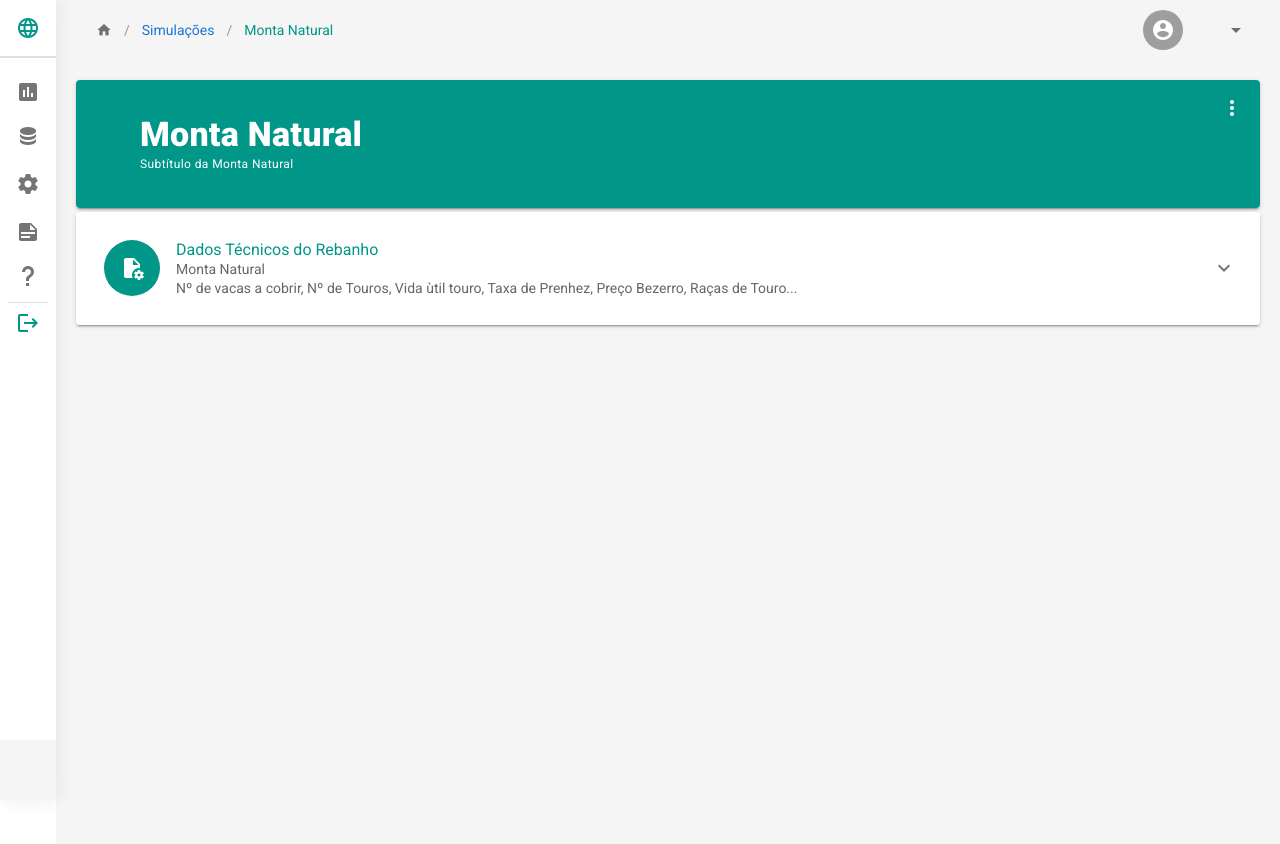
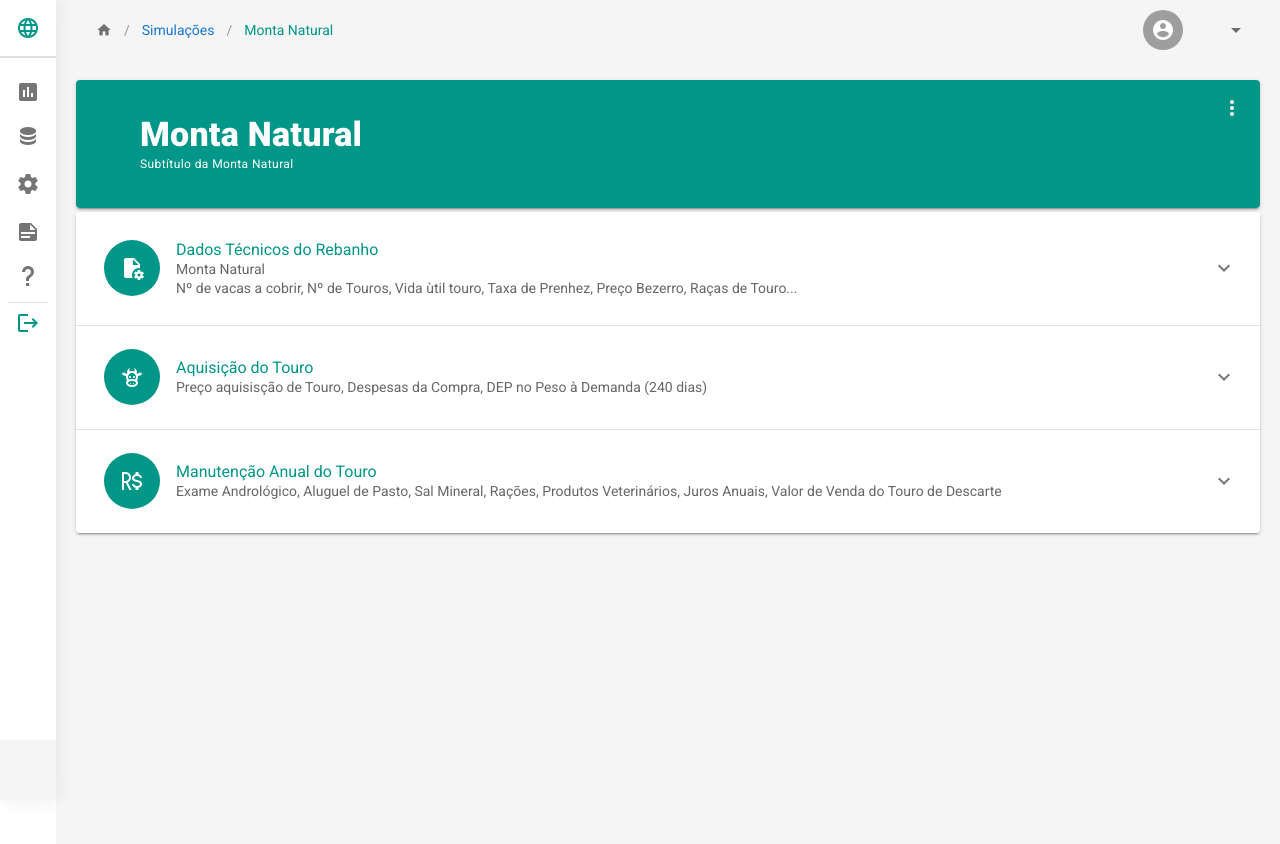
Before and after one commit to wagnervf/criacerto-manager, a Vue app in the folder front/: page /montanatural/index in a window 1280 px wide. Shown: the top 844 px of the page. Built offline with nearby package versions, Linux system fonts and the light colour scheme; what vue-notification would draw is missing.

Commit message:
Alteração layout Monta Natural

```diff
--- a/front/src/views/Iatf/RepasseTouro.vue
+++ b/front/src/views/Iatf/RepasseTouro.vue
@@ -46,7 +46,7 @@
                   type="number"
                   label="Número de Touros"
                   required
-                  class="mt-4 pa-2 teal--text"
+                  class="mt-2 pa-2 teal--text"
                   suffix="Cabeças"
                   outlined
                 />
@@ -57,7 +57,7 @@
                   type="number"
                   label="Vida Útil do Touro"
                   required
-                  class="mt-4 pa-2 teal--text"
+                  class="mt-2 pa-2 teal--text"
                   suffix="Anos"
                   outlined
                 />
@@ -68,7 +68,7 @@
                   type="number"
                   label="Prenhez Repasse"
                   required
-                  class="mt-4 pa-2 teal--text"
+                  class="mt-2 pa-2 teal--text"
                   suffix="%"
                   outlined
                 />
@@ -79,7 +79,7 @@
                   type="number"
                   label="Peso à Desmama da Fazenda"
                   required
-                  class="mt-4 pa-2 teal--text"
+                  class="mt-2 pa-2 teal--text"
                   suffix="Kg"
                   outlined
                 />
--- a/front/src/views/MontaNatural/AquisicaoTouros.vue
+++ b/front/src/views/MontaNatural/AquisicaoTouros.vue
@@ -1,82 +1,107 @@
 <template>
+  <v-expansion-panel>
+    <v-expansion-panel-header class="pl-3">
+      <v-list-item>
+        <v-list-item-avatar
+          color="teal"
+          size="56"
+        >
+          <v-icon color="white">
+            {{ icon }}
+          </v-icon>
+        </v-list-item-avatar>
+        <v-list-item-content>
+          <v-list-item-title class="teal--text">
+            {{ title }}
+          </v-list-item-title>
+
+          <v-list-item-subtitle class="text-wrap">
+            {{ subtitle }}
+          </v-list-item-subtitle>
+        </v-list-item-content>
+      </v-list-item>
+    </v-expansion-panel-header>
+    <v-expansion-panel-content>
       <v-container
         fluid
-    class=""
+        class="py-0"
       >
-    <v-row justify="center">
         <v-col
           cols="12"
           lg="12"
           justify-center
           flex
         >
-        <v-card class="mx-auto">
-          <v-toolbar
-            color="grey lighten-3"
-            elevation="0"
-          >
-            <v-toolbar-title>Aquisição de Touros</v-toolbar-title>
-            <v-spacer />
-          </v-toolbar>
           <v-form
             ref="form"
             v-model="valid"
-            class="pa-6 white ma-1"
+            class="pa-0 white ma-1"
             lazy-validation
-          >
-            <v-alert
-              class="pa-6"
-              outlined
-              color="grey lighten-3"
           >
             <v-col justify="space-between">
               <v-text-field
                 v-model="form.precoAquisao"
                 label="Preço de Aquisição de Touro"
                 required
-                  class="mt-4 pa-2"
+                class="mt-2 pa-2 teal--text"
+                outlined
                 type="number"
                 prefix="R$"
                 :rules="precoAquisaoRules"
-                ></v-text-field>
+              />
 
               <v-text-field
                 v-model="form.despesaCompra"
                 label="Despesas da Compra"
                 required
                 type="number"
-                  class="mt-4 pa-2 h6"
+                class="mt-2 pa-2 teal--text"
+                outlined
                 :rules="despesaCompraRules"
                 suffix="%"
-                ></v-text-field>
+              />
 
               <v-text-field
                 v-model="form.DepPeso"
                 label="DEP no Peso à Desmana (240 dias)"
                 required
                 type="number"
-                  class="mt-4 pa-2"
+                class="mt-2 pa-2 teal--text"
+                outlined
                 suffix="Kg"
                 :rules="DepPesoRules"
-                ></v-text-field>
+              />
             </v-col>
 
-              <v-row class="d-flex justify-end mt-6">
-                <v-btn outlined color="error" class="mr-4" @click="resetValidation"> Cancelar </v-btn>
+            <div class="d-flex justify-end mt-6">
+              <v-btn
+                outlined
+                color="error"
+                class="mr-4"
+                @click="resetValidation"
+              >
+                Cancelar
+              </v-btn>
 
-                <v-btn outlined color="success" class="mr-4" :disabled="!valid" @click="validate">
+              <v-btn
+                outlined
+                color="success"
+                class="mr-4"
+                :disabled="!valid"
+                @click="validate"
+              >
                 Salvar
               </v-btn>
-              </v-row>
-            </v-alert>
+            </div>
+
             <pre>
-              {{this.form}}
+              {{ this.form }}
            </pre>
           </v-form>
-        </v-card>
         </v-col>
-    </v-row>
       </v-container>
+    </v-expansion-panel-content>
+  </v-expansion-panel>
 </template>
 
 <script>
@@ -89,6 +114,9 @@ export default {
       despesaCompra: 10,
       DepPeso: 5,
     },
+    title: "Aquisição do Touro",
+    icon: "mdi-cow",
+    subtitle: "Preço aquisisção de Touro, Despesas da Compra, DEP no Peso à Demanda (240 dias)",
     precoAquisaoRules: [(v) => !!v || "Campo Obrigatório!"],
     despesaCompraRules: [(v) => !!v || "Campo Obrigatório!"],
     DepPesoRules: [(v) => !!v || "Campo Obrigatório!"],
--- a/front/src/views/MontaNatural/Index.vue
+++ b/front/src/views/MontaNatural/Index.vue
@@ -33,6 +33,8 @@
         </v-card>
         <v-expansion-panels focusable >
           <DadosTecnicosRebanhoVue />
+          <AquisicaoTourosVue />
+          <ManutecaoTourosVue />
         </v-expansion-panels>
       </v-col>
     </v-row>
@@ -42,10 +44,12 @@
 <script>
 // import VueJwtDecode from "vue-jwt-decode";
 import DadosTecnicosRebanhoVue from "./DadosTecnicosRebanho";
+import AquisicaoTourosVue from "./AquisicaoTouros"
+import ManutecaoTourosVue from "./ManutencaoTouros"
 
 export default {
   name: "ViewMontaNatural",
-  components: {DadosTecnicosRebanhoVue},
+  components: {DadosTecnicosRebanhoVue,AquisicaoTourosVue,ManutecaoTourosVue,},
   data: () => ({
     open: [1, 2],
     search: null,
--- a/front/src/views/MontaNatural/ManutencaoTouros.vue
+++ b/front/src/views/MontaNatural/ManutencaoTouros.vue
@@ -1,33 +1,42 @@
 <template>
+  <v-expansion-panel>
+    <v-expansion-panel-header class="pl-3">
+      <v-list-item>
+        <v-list-item-avatar
+          color="teal"
+          size="56"
+        >
+          <v-icon color="white">
+            {{ icon }}
+          </v-icon>
+        </v-list-item-avatar>
+        <v-list-item-content>
+          <v-list-item-title class="teal--text">
+            {{ title }}
+          </v-list-item-title>
+
+          <v-list-item-subtitle class="text-wrap">
+            {{ subtitle }}
+          </v-list-item-subtitle>
+        </v-list-item-content>
+      </v-list-item>
+    </v-expansion-panel-header>
+    <v-expansion-panel-content>
       <v-container
         fluid
-    class=""
+        class="py-0"
       >
-    <v-row justify="center">
         <v-col
           cols="12"
           lg="12"
           justify-center
           flex
         >
-        <v-card class="mx-auto">
-          <v-toolbar
-            color="grey lighten-3"
-            elevation="0"
-          >
-            <v-toolbar-title>Dados Manutenção de Touros</v-toolbar-title>
-            <v-spacer />
-          </v-toolbar>
           <v-form
             ref="form"
             v-model="valid"
-            class="pa-6 white ma-1"
+            class="pa-0 white ma-1"
             lazy-validation
-          >
-            <v-alert
-              class="pa-6"
-              outlined
-              color="grey lighten-3"
           >
             <v-row>
               <v-col justify="space-between">
@@ -39,6 +48,7 @@
                   required
                   class="mt-4 pa-2 teal--text"
                   suffix="R$/cab/ano"
+                  outlined
                 />
 
                 <v-text-field
@@ -47,7 +57,8 @@
                   type="number"
                   label="Aluguel Pasto"
                   required
-                    class="pa-2"
+                  class="mt-2 pa-2 teal--text"
+                  outlined
                   suffix="R$/cab/ano"
                 />
 
@@ -57,7 +68,8 @@
                   type="number"
                   label="Sal Mineral"
                   required
-                    class="pa-2"
+                  class="mt-2 pa-2 teal--text"
+                  outlined
                   suffix="R$/cab/ano"
                 />
 
@@ -67,7 +79,8 @@
                   type="number"
                   label="Rações"
                   required
-                    class="pa-2"
+                  class="mt-2 pa-2 teal--text"
+                  outlined
                   suffix="R$/cab/ano"
                 />
 
@@ -77,7 +90,8 @@
                   type="number"
                   label="Produtos Veterinarios"
                   required
-                    class="pa-2"
+                  class="mt-2 pa-2 teal--text"
+                  outlined
                   suffix="R$/cab/ano"
                 />
 
@@ -87,7 +101,8 @@
                   type="number"
                   label="Juros Anuais"
                   required
-                    class="pa-2"
+                  class="mt-2 pa-2 teal--text"
+                  outlined
                   suffix="%"
                 />
 
@@ -98,12 +113,13 @@
                   label="Valor Venda Touros"
                   prefix="R$"
                   required
-                    class="pa-2"
+                  class="mt-2 pa-2 teal--text"
+                  outlined
                 />
               </v-col>
             </v-row>
 
-              <v-row class="d-flex justify-end mt-6">
+            <div class="d-flex justify-end mt-6">
               <v-btn
                 outlined
                 color="error"
@@ -122,13 +138,12 @@
               >
                 Salvar
               </v-btn>
-              </v-row>
-            </v-alert>
+            </div>
           </v-form>
-        </v-card>
         </v-col>
-    </v-row>
       </v-container>
+    </v-expansion-panel-content>
+  </v-expansion-panel>
 </template>
 
 <script>
@@ -145,6 +160,10 @@ export default {
       jurosAnuais: 6,
       valorVendaTouro: 3000,
     },
+    title: "Manutenção Anual do Touro",
+    icon: "mdi-currency-brl",
+    subtitle: "Exame Andrológico, Aluguel de Pasto, Sal Mineral, Rações, Produtos Veterinários, Juros Anuais, Valor de Venda do Touro de Descarte",
+
     exameAdrologicoRules: [(v) => !!v || "Campo Obrigatório!"],
     aluguelPastoRules: [(v) => !!v || "Campo Obrigatório!"],
     salMineralRules: [(v) => !!v || "Campo Obrigatório!"],
```
Also changed, not shown: front/package.json (+6 -6 lines), 1 other file (tests, documents, lock files or other folders). Lines whose indentation alone changed are shown as unchanged.
